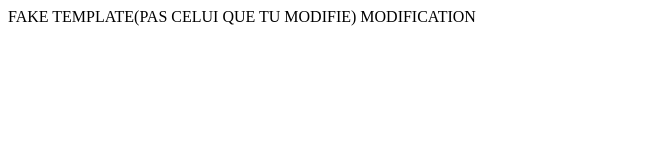
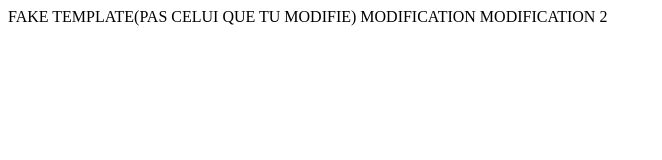
Before and after one commit to DevXpressInc/template_Anton, a plain HTML site: page index.html in a window 1280 px wide. Shown: the whole page, without its empty margins (0-662 px from the left). Drawn offline with Linux system fonts and the light colour scheme.

Commit message:
update
git diff...

```diff
--- a/index.html
+++ b/index.html
@@ -10,5 +10,7 @@
 
 
     MODIFICATION
+
+    MODIFICATION 2
 </body>
 </html>
```
